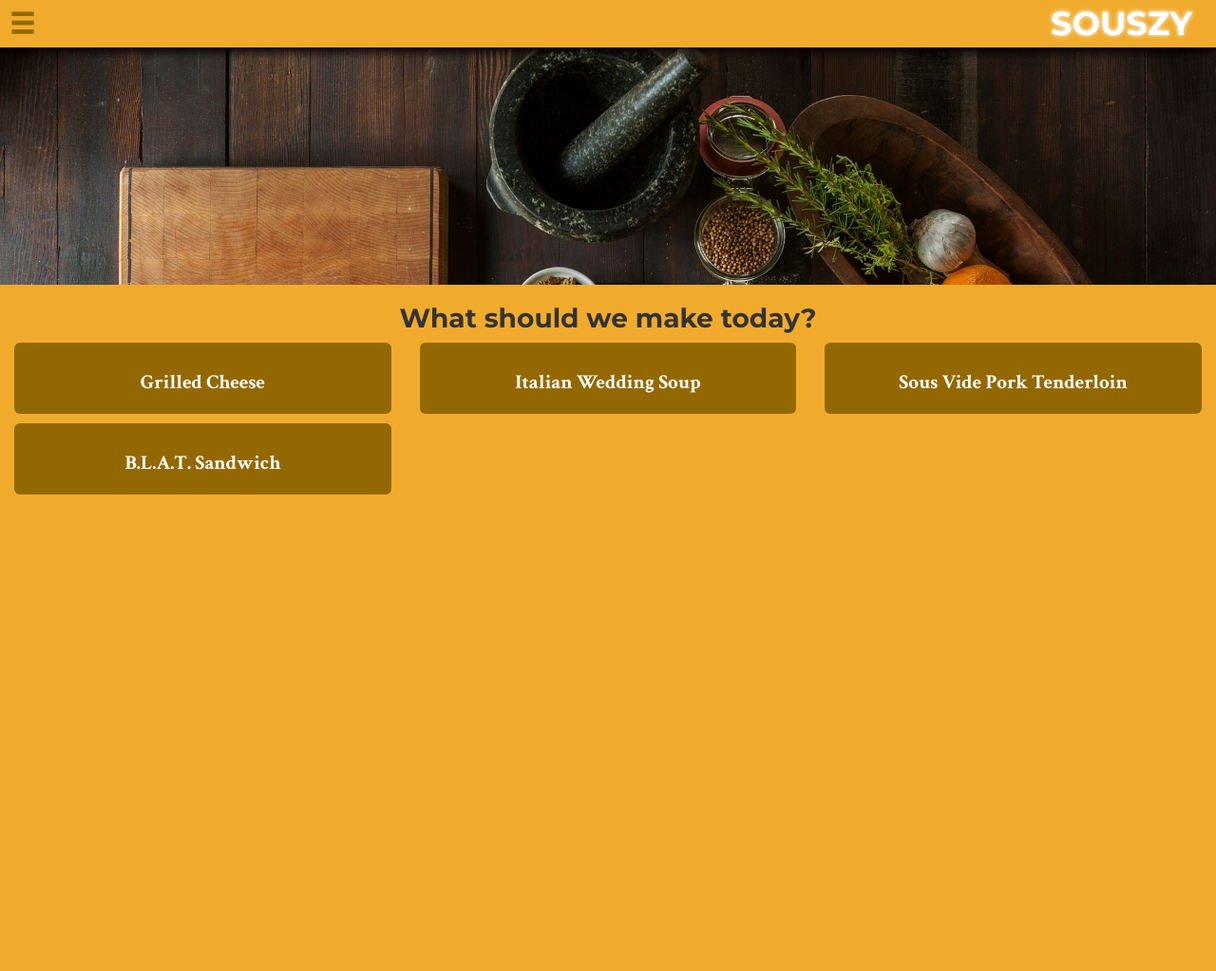
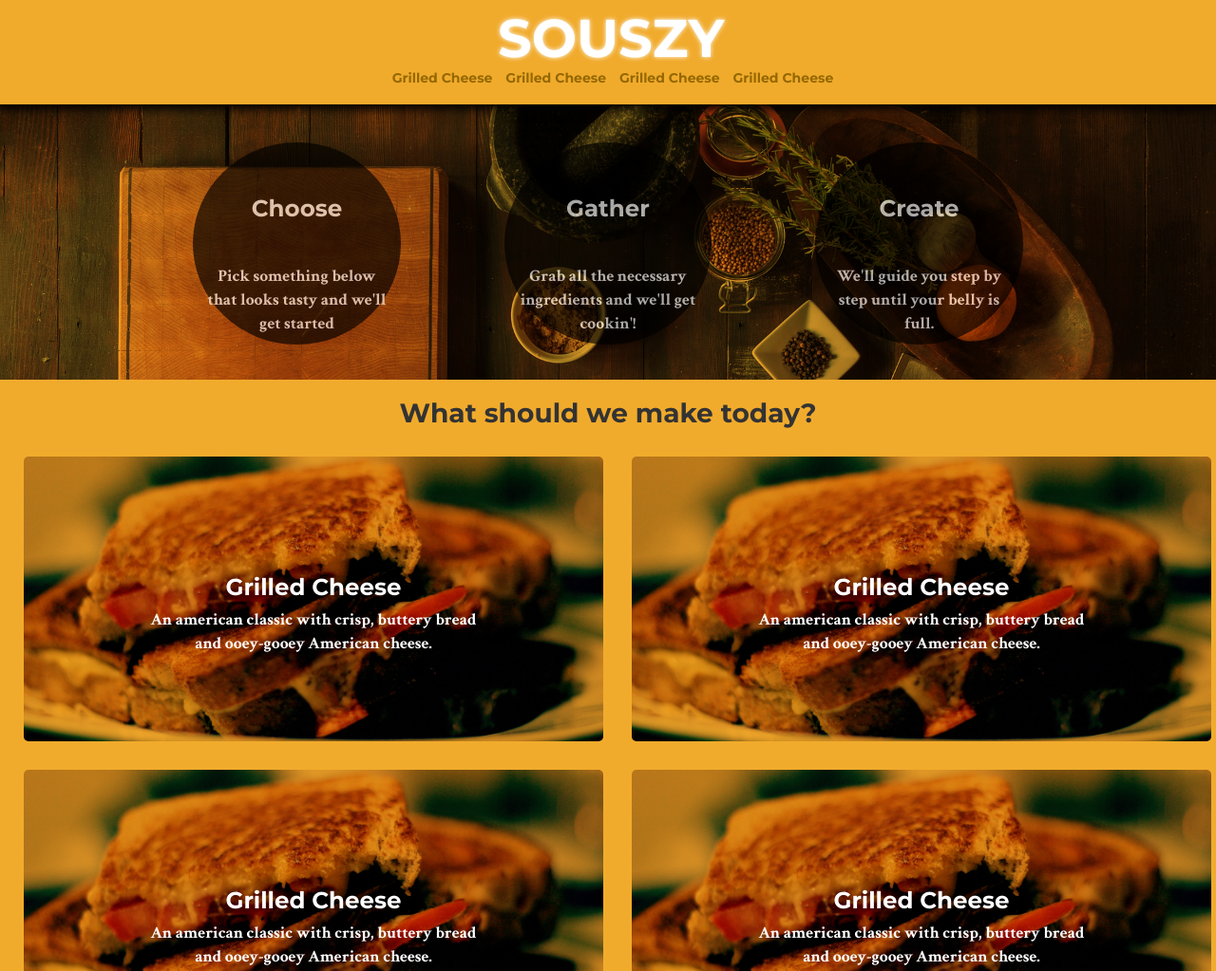
Before and after one commit to Seannaber/Souszy, a plain HTML site: page index.html in a window 1280 px wide. Shown: the top 1023 px of the page at 95% size. Before the commit the page ends 800 px from the top, so only its background shows below. Drawn offline with nearby package versions, Linux system fonts and the light colour scheme.

Commit message:
Implementing responsiveness and building out content

```diff
--- a/css/style.css
+++ b/css/style.css
@@ -37,12 +37,14 @@ body {
 
 #menu1 {
 	background-image: url("../img/menu1.jpg");
+	background-color: rgb(241,171,44);
 	height: 100px;
 	width: 93%;
 	margin: 0px 10px 10px 10px;
 	background-size: cover;
 	background-position: center;
 	border-radius: 5px;
+	background-blend-mode: multiply;
 }
 
 #menu2 {
@@ -82,7 +84,7 @@ body {
 	z-index: 9;
 	opacity: .65;
 	visibility: hidden;
-	transition: all 1700ms;
+	transition: all 100ms;
 }
 
 header {
@@ -94,13 +96,16 @@ header {
 	top: 0;
 	left: 0;
 	box-shadow: 0px 5px 10px black;
+	z-index: 1;
 }
 
 #hero {
 	width: 100%;
 	height: 300px;
 	background-image: url("../img/homehero.jpg");
+	background-color: rgb(241,171,44);
 	background-size: cover;
+	background-blend-mode: multiply;
 }
 
 header p {
@@ -141,3 +146,94 @@ h2 {
 	font-weight: 700;
 	font-size: 1.5em;
 }
+
+nav {
+	visibility: hidden;
+	margin-top: 30px;
+}
+
+nav span {
+	font-family: "Montserrat", sans-serif;
+	font-size: 1em;
+}
+
+#onboard {
+	padding-top: 150px;
+	visibility: hidden;
+}
+
+#onboard p {
+	color: white;
+	font-family: "Crimson Text", serif;
+	font-weight: 700;
+	font-size: 1.25em;
+}
+
+.description {
+	visibility: hidden;
+}
+
+.circle {
+	background-color: black;
+	border-radius: 50%;
+	opacity: .65;
+}
+
+@media (min-width: 768px) {
+	#menu {
+		width: 40%;
+	}
+}
+
+@media (min-width: 992px) {
+	#burger {
+		visibility: hidden;
+	}
+
+	header p.text-right {
+		text-align: center;
+	    position: absolute;
+	    top: 0;
+	    left: 50%;
+	    margin-left: -116px;
+	    font-size: 4em;
+	}
+
+	header {
+		height: 110px;
+	}
+
+	nav {
+		visibility: visible;
+	}
+
+	#hero {
+		height: 400px;
+	}
+
+	#menu1 {
+		width: 100%;
+		height: 300px;
+	}
+
+	#onboard {
+		visibility: visible;
+	}
+
+	#menu1 h2 {
+		padding-top: 125px;
+		line-height: 1em;
+	}
+
+	#menu1 p {
+		color: white;
+		font-family: "Crimson Text", serif;
+		font-weight: 700;
+		font-size: 1.25em;
+	}
+
+	p.description {
+		visibility: visible;
+	}
+
+}
--- a/index.html
+++ b/index.html
@@ -12,14 +12,21 @@
 </head>
 <body>
   <header>
-    <span onclick="burgertime()" class="glyphicon glyphicon-menu-hamburger"></span>
+    <span id="burger" onclick="burgertime()" class="glyphicon glyphicon-menu-hamburger"></span>
     <p class="text-right">SOUSZY</p>
+    <!-- DESKTOP MENU -->
+    <nav class="text-center">
+      <span>Grilled Cheese</span>
+      <span>Grilled Cheese</span>
+      <span>Grilled Cheese</span>
+      <span>Grilled Cheese</span>
+    </nav>
   </header>
-  <!--MENU-->
+  <!--MOBILE/TABLET MENU-->
   <div id="menu">
     <p class="text-left">MENU</p>
     <span onclick="byebye()" class="glyphicon glyphicon-remove"></span>
-    <div id="menu1" onclick="grilledcheese()">
+    <div id="menu1" onclick="grilledcheese(); byebye();">
       <h2 class="text-center">grilled cheese</h2>
     </div>
     <div id="menu2">
@@ -35,8 +42,25 @@
   <!--THEDARKNESS appears when menu is activated-->
   <div id="thedarkness"></div>
   <!--Main container of App-->
-  <main>
+  <main id="appcontainer">
     <div id="hero">
+      <div id="onboard" class="row">
+        <div class="col-md-2"></div>
+        <div class="circle col-md-2 text-center">
+          <h2>Choose</h2>
+          <p>Pick something below that looks tasty and we'll get started</p>
+        </div>
+        <div class="col-md-1"></div>
+        <div class="circle col-md-2 text-center">
+          <h2>Gather</h2>
+          <p>Grab all the necessary ingredients and we'll get cookin'!</p>
+        </div>
+        <div class="col-md-1"></div>
+        <div class="circle col-md-2 text-center">
+          <h2>Create</h2>
+          <p>We'll guide you step by step until your belly is full.</p>
+        </div>
+      </div>
     </div>
     <!-- Page headline w/ responsiveness -->
     <div class="container">
@@ -53,17 +77,29 @@
     <!-- Recipe choices w/ responsiveness -->
     <div class="container-fluid">
       <div class="row">
-        <div class="col-md-4">
-          <btn class="btn btn-primary btn-block btn-lg">Grilled Cheese</btn>
+        <div class="col-sm-6">
+          <div id="menu1" class="text-center">
+            <h2 class="text-center">Grilled Cheese</h2>
+            <p class="description text-center">An american classic with crisp, buttery bread</br> and ooey-gooey American cheese.</p>
+          </div>
         </div>
-        <div class="col-md-4">
-          <btn class="btn btn-primary btn-block btn-lg">Italian Wedding Soup</btn>
+        <div class="col-sm-6">
+          <div id="menu1">
+            <h2 class="text-center">Grilled Cheese</h2>
+            <p class="description text-center">An american classic with crisp, buttery bread</br> and ooey-gooey American cheese.</p>
+          </div>
         </div>
-        <div class="col-md-4">
-          <btn class="btn btn-primary btn-block btn-lg">Sous Vide Pork Tenderloin</btn>
+        <div class="col-sm-6">
+          <div id="menu1">
+            <h2 class="text-center">Grilled Cheese</h2>
+            <p class="description text-center">An american classic with crisp, buttery bread</br> and ooey-gooey American cheese.</p>
+          </div>
         </div>
-        <div class="col-md-4">
-          <btn class="btn btn-primary btn-block btn-lg">B.L.A.T. Sandwich</btn>
+        <div class="col-sm-6">
+          <div id="menu1">
+            <h2 class="text-center">Grilled Cheese</h2>
+            <p class="description text-center">An american classic with crisp, buttery bread</br> and ooey-gooey American cheese.</p>
+          </div>
         </div>
       </div>
     </div>
--- a/js/script.js
+++ b/js/script.js
@@ -1,9 +1,13 @@
 var burgertime = function() {
 	$("#menu").css({left:0});
 	$("#thedarkness").css({visibility: "visible"});
-}
+};
 
 var byebye = function() {
-	$("#menu").css({left:"-1500px"},{transition: "all 300ms"});
+	$("#menu").css({left:"-1500px", transition: "all 400ms"});
 	$("#thedarkness").css({visibility: "hidden"});
-}
+};
+
+var grilledcheese = function() {
+
+};
```
